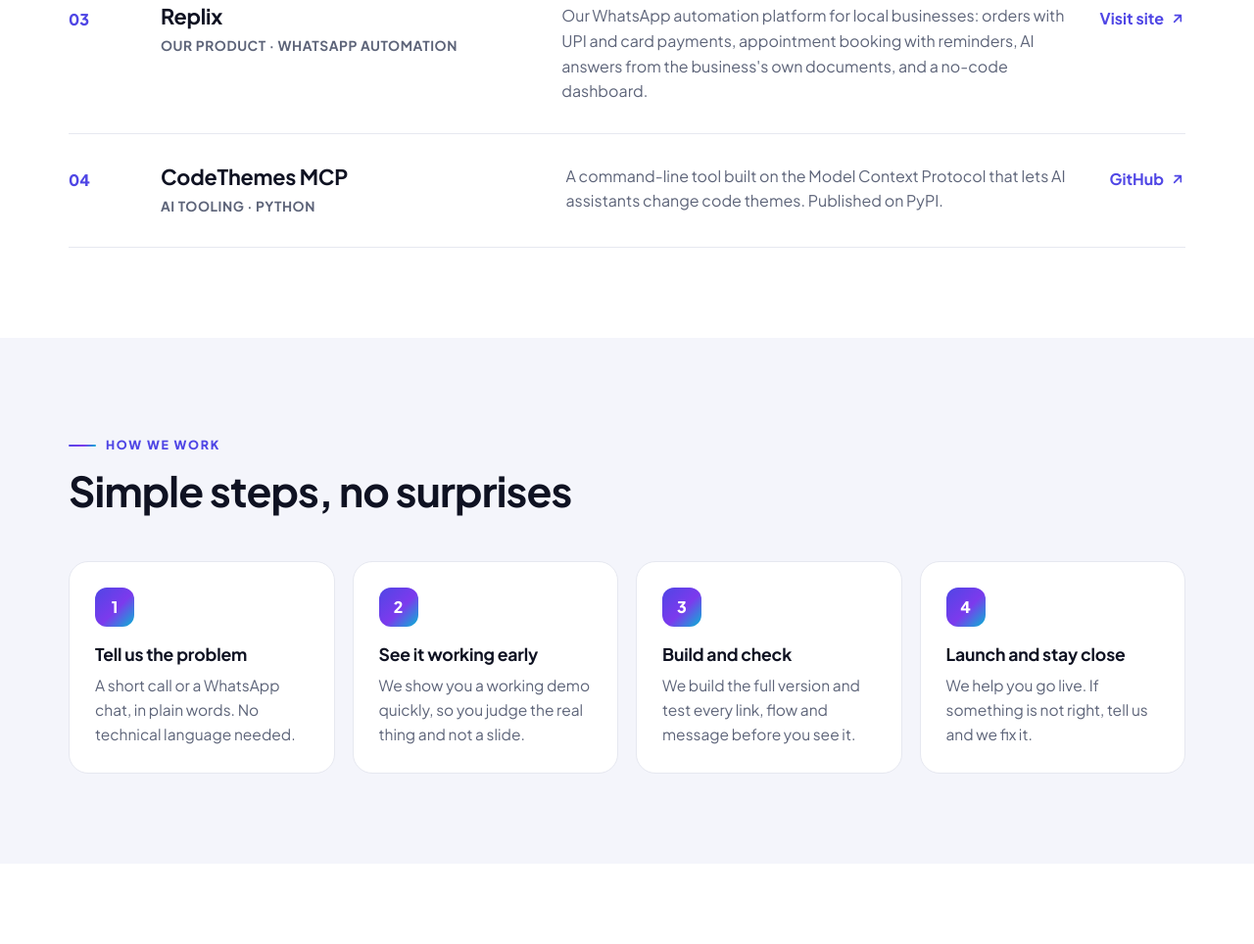
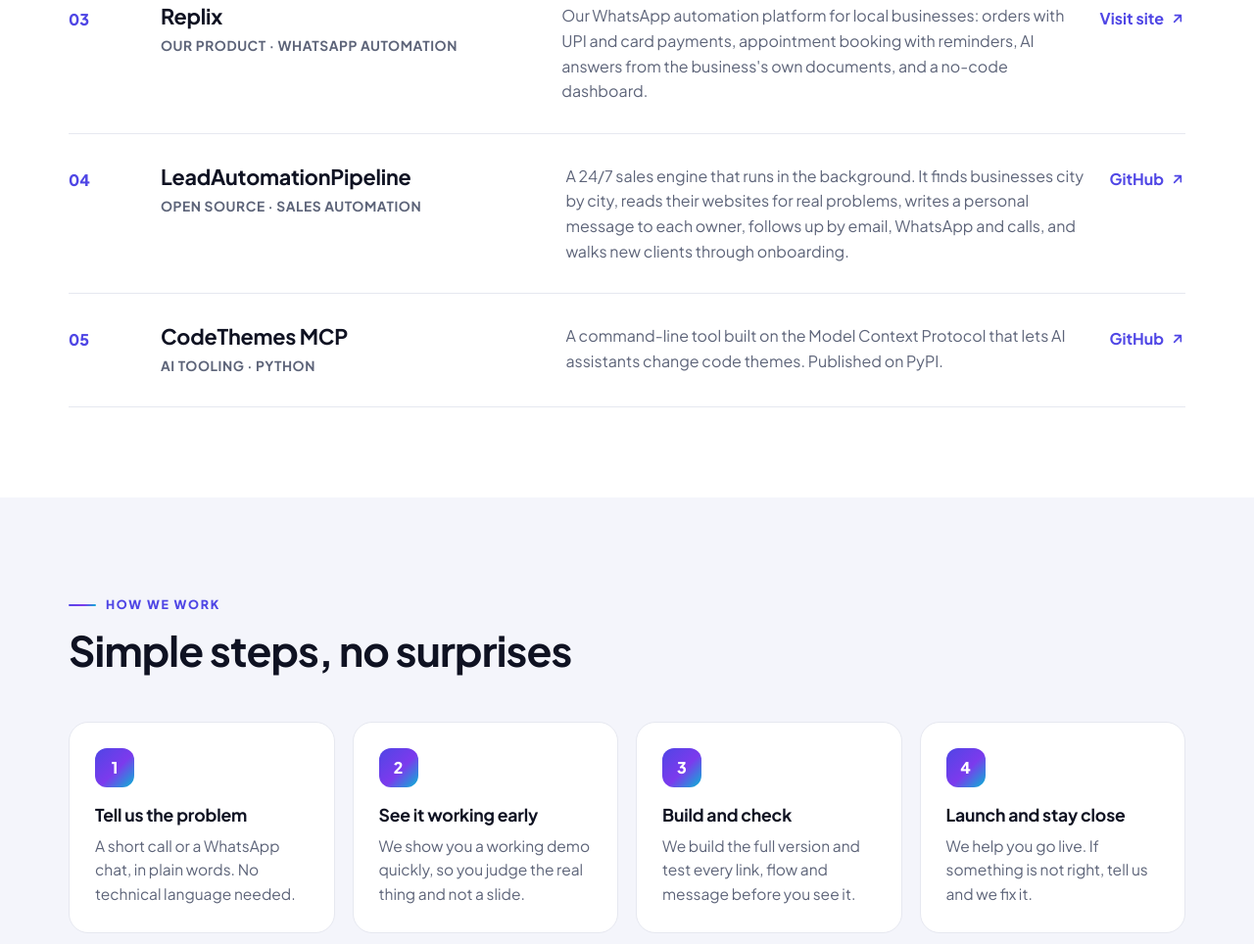
Before and after one commit to NandaniRamoliya/Indrix, a plain HTML site: page index.html in a window 1280 px wide. Shown: the part 3923-4887 px from the top of the page at 98% size. Drawn offline with Linux system fonts and the light colour scheme.

Commit message:
Add LeadAutomationPipeline to Selected work
Co-Authored-By: Claude Opus 5.5 <noreply@anthropic.com>
Claude-Session: https://claude.ai/code/session_01EVP6udSXvqb6taY1ERCKwC

```diff
--- a/index.html
+++ b/index.html
@@ -210,6 +210,12 @@
     </li>
     <li class="rv">
       <span class="n">04</span>
+      <div><h3>LeadAutomationPipeline</h3><div class="meta">Open source · Sales automation</div></div>
+      <p>A 24/7 sales engine that runs in the background. It finds businesses city by city, reads their websites for real problems, writes a personal message to each owner, follows up by email, WhatsApp and calls, and walks new clients through onboarding.</p>
+      <a class="arrow-link" href="https://github.com/NandaniRamoliya/LeadAutomationPipeline" target="_blank" rel="noopener">GitHub <svg viewBox="0 0 24 24" fill="none" stroke="currentColor" stroke-width="2.4" stroke-linecap="round" stroke-linejoin="round"><path d="M7 17L17 7M8 7h9v9"/></svg></a>
+    </li>
+    <li class="rv">
+      <span class="n">05</span>
       <div><h3>CodeThemes MCP</h3><div class="meta">AI tooling · Python</div></div>
       <p>A command-line tool built on the Model Context Protocol that lets AI assistants change code themes. Published on PyPI.</p>
       <a class="arrow-link" href="https://github.com/nandaniramoliya" target="_blank" rel="noopener">GitHub <svg viewBox="0 0 24 24" fill="none" stroke="currentColor" stroke-width="2.4" stroke-linecap="round" stroke-linejoin="round"><path d="M7 17L17 7M8 7h9v9"/></svg></a>
```
